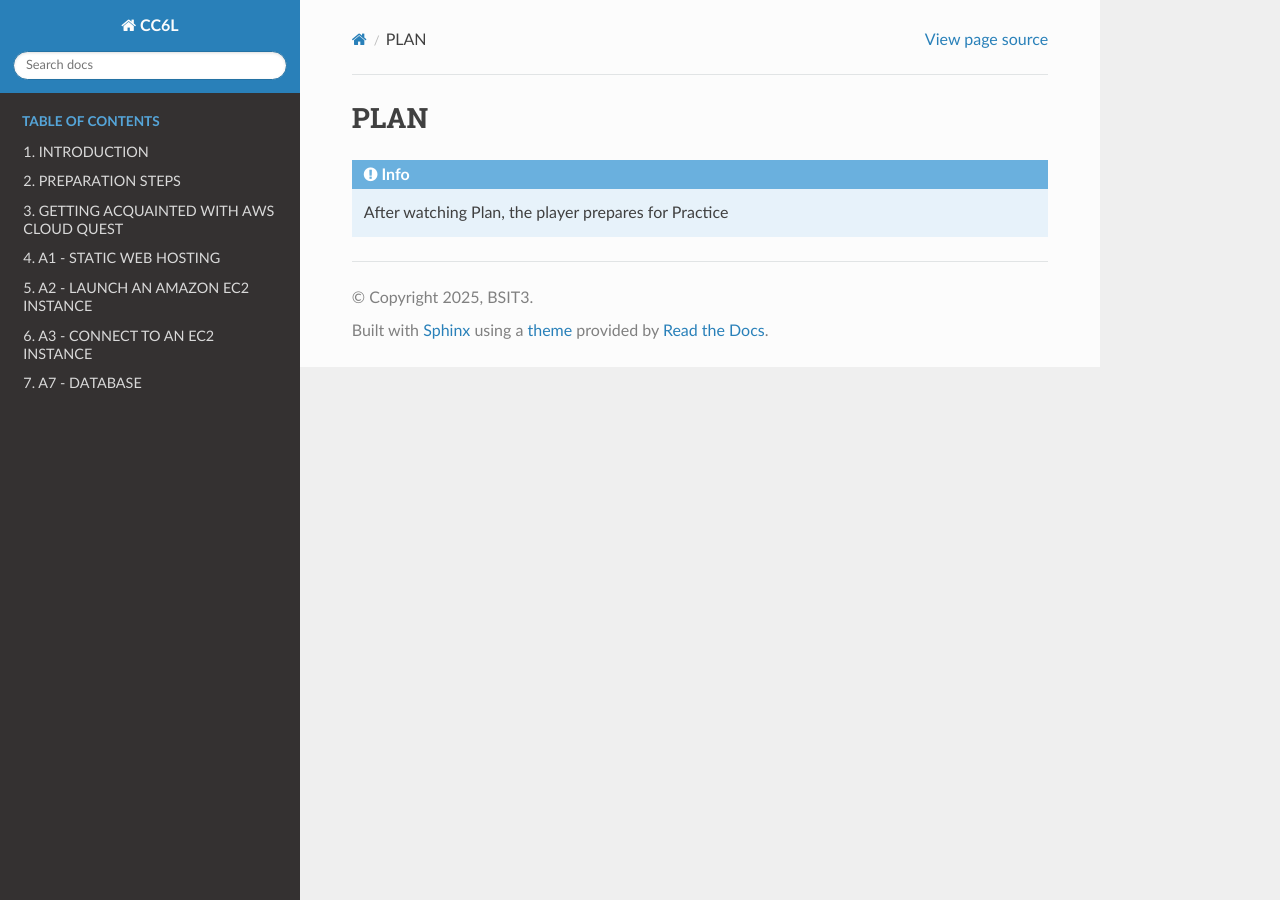
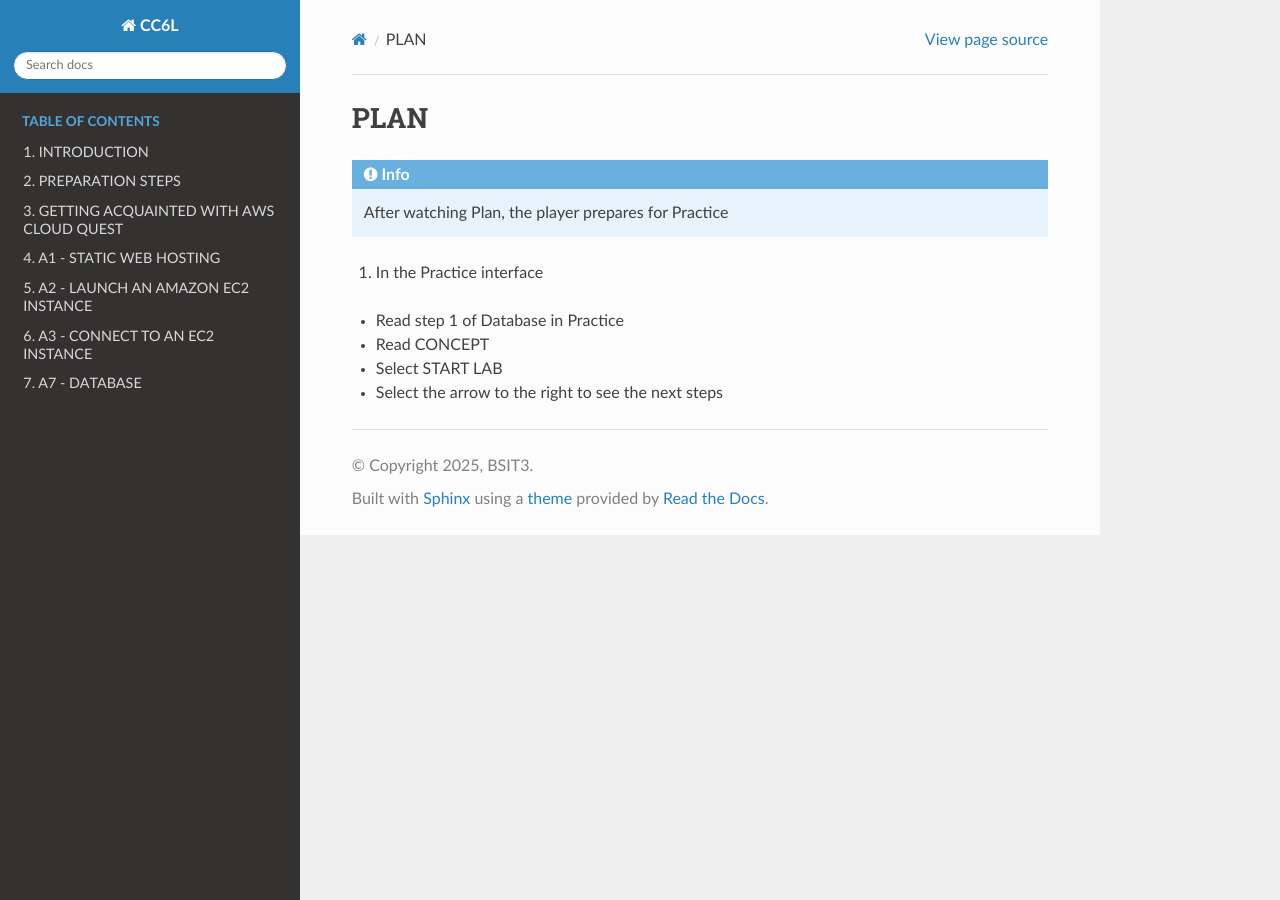
Before and after one commit to jambybrillo/aws_partitioner, a Sphinx documentation site: the page built from docs/source/a7_practice.rst, in a window 1280 px wide. Built offline with Sphinx 7.4.7 and the Read the Docs theme 3.1.0, drawn with Linux system fonts in a browser that asks for light colours.

Commit message:
Update a7_practice.rst

```diff
--- a/docs/source/a7_practice.rst
+++ b/docs/source/a7_practice.rst
@@ -4,3 +4,11 @@
 .. admonition:: Info
 
   After watching Plan, the player prepares for Practice
+
+
+1. In the Practice interface
+
+- Read step 1 of Database in Practice
+- Read CONCEPT
+- Select START LAB
+- Select the arrow to the right to see the next steps
```
